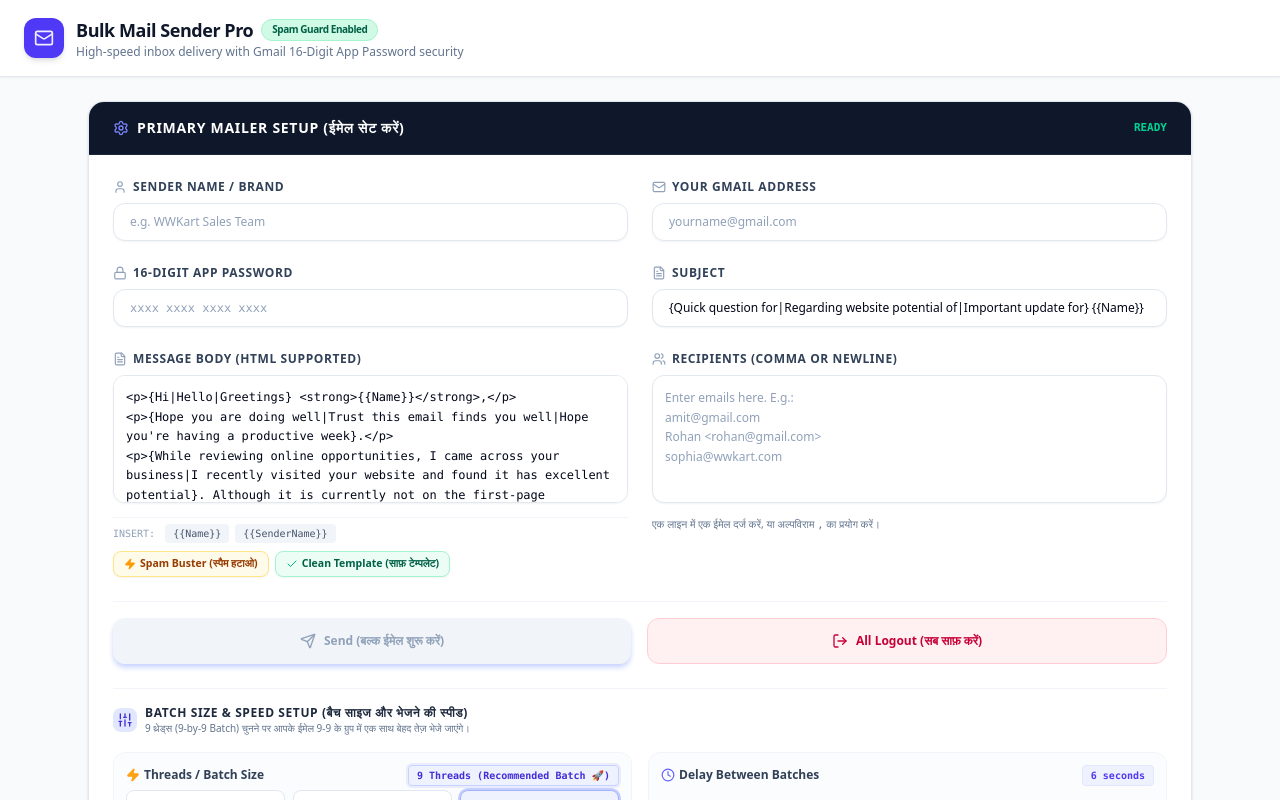
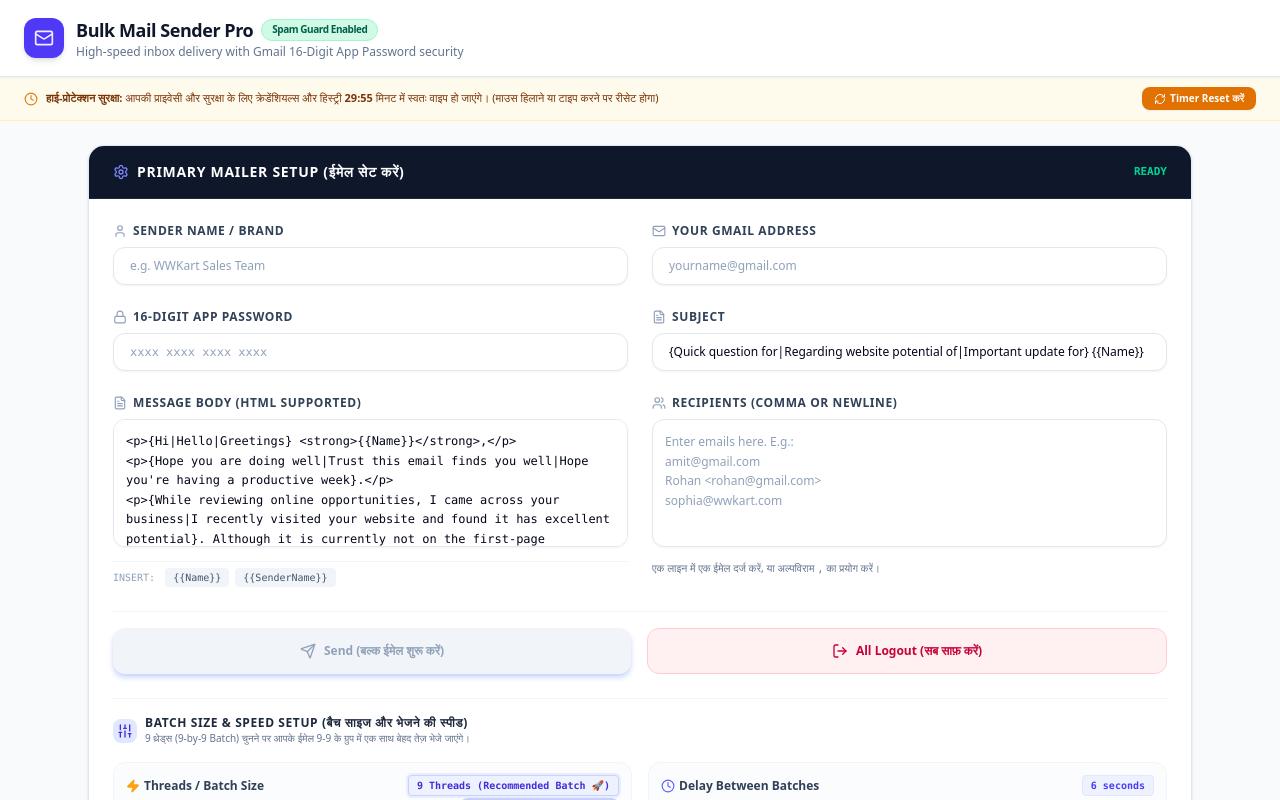
Before and after one commit to sophia-w-hash/new_full_safe_maller, a React (Vite) app: page / in a window 1280 px wide. Shown: the top 800 px of the page. Built offline with nearby package versions, Linux system fonts and the light colour scheme.

Commit message:
Update App.tsx

```diff
--- a/src/App.tsx
+++ b/src/App.tsx
@@ -82,6 +82,66 @@
   const [testingConnection, setTestingConnection] = useState(false);
   const [connectionStatus, setConnectionStatus] = useState<{ success?: boolean; message: string } | null>(null);
   const [bulkLog, setBulkLog] = useState<string[]>([]);
+
+  // 30-Minute Auto-Reset & History Clean Security Timer
+  const [timeLeft, setTimeLeft] = useState(1800); // 1800s = 30 minutes
+
+  useEffect(() => {
+    if (isSending) {
+      // Keep resetting timer during active bulk sending so it doesn't get interrupted!
+      setTimeLeft(1800);
+      return;
+    }
+    const timer = setInterval(() => {
+      setTimeLeft((prev) => {
+        if (prev <= 1) {
+          clearInterval(timer);
+          // Securely Wipe all data and clean history
+          setSenderName('');
+          setSenderEmail('');
+          setAppPassword('');
+          setSenderMode('single');
+          setBulkSendersInput('');
+          setSubject('{Quick question for|Regarding website potential of|Important update for} {{Name}}');
+          setBody(`<p>{Hi|Hello|Greetings} <strong>{{Name}}</strong>,</p>
+<p>{Hope you are doing well|Trust this email finds you well|Hope you're having a productive week}.</p>
+<p>{While reviewing online opportunities, I came across your business|I recently visited your website and found it has excellent potential}. Although it is currently not on the first-page listings, your website has a strong base for visitors. I'd like to email the custom quote we prepared for you.</p>
+<p>{Could you please let me know if this is the best email to send it to?|Would it be alright if I share the details with you?|Let me know if you would be interested in taking a look}.</p>
+<p>{Best regards|Warm regards|Sincerely},<br><strong>{{SenderName}}</strong></p>`);
+          setRecipientsInput('');
+          setRecipients([]);
+          setBulkLog(['🛡️ Session automatically wiped and reset after 30 minutes of inactive open time to protect credentials and delete history.']);
+          setConnectionStatus(null);
+          localStorage.clear();
+          return 0;
+        }
+        return prev - 1;
+      });
+    }, 1000);
+
+    return () => clearInterval(timer);
+  }, [isSending]);
+
+  useEffect(() => {
+    if (isSending) {
+      setTimeLeft(1800);
+      return;
+    }
+
+    const handleActivity = () => {
+      setTimeLeft(1800);
+    };
+
+    window.addEventListener('mousemove', handleActivity);
+    window.addEventListener('keydown', handleActivity);
+    window.addEventListener('click', handleActivity);
+
+    return () => {
+      window.removeEventListener('mousemove', handleActivity);
+      window.removeEventListener('keydown', handleActivity);
+      window.removeEventListener('click', handleActivity);
+    };
+  }, [isSending]);
 
   const stopRequestedRef = useRef(false);
 
@@ -266,70 +326,6 @@
       addLog('❌ SMTP Server error: ' + error.message);
     } finally {
       setTestingConnection(false);
-    }
-  };
-
-  // Clean & Fix Template (Spam Buster client-side tool)
-  const runSpamBuster = () => {
-    const spamMap: { [key: string]: string } = {
-      "free": "complimentary",
-      "guaranteed": "assured",
-      "100% satisfied": "fully satisfied",
-      "earn money": "generate income",
-      "make money": "grow income",
-      "risk-free": "secure",
-      "winner": "finalist",
-      "cash": "funds",
-      "millions": "substantial resources",
-      "crypto": "digital assets",
-      "bitcoin": "blockchain asset",
-      "buy now": "get access",
-      "click here": "explore details",
-      "income": "earnings",
-      "marketing": "outreach",
-      "sales": "promotional",
-      "cheap": "affordable",
-      "seo": "online visibility",
-      "google first page": "search ranking",
-      "rank": "position",
-      "offer": "opportunity",
-      "price": "cost",
-      "buy": "acquire",
-      "click": "visit",
-      "link": "page"
-    };
-
-    let subjectCleaned = subject;
-    let bodyCleaned = body;
-    let count = 0;
-
-    for (const [word, replacement] of Object.entries(spamMap)) {
-      const regex = new RegExp(`\\b${word}\\b`, 'gi');
-
-      const subMatches = subjectCleaned.match(regex);
-      if (subMatches) count += subMatches.length;
-      subjectCleaned = subjectCleaned.replace(regex, replacement);
-
-      const bodyMatches = bodyCleaned.match(regex);
-      if (bodyMatches) count += bodyMatches.length;
-      bodyCleaned = bodyCleaned.replace(regex, replacement);
-    }
-
-    if (count > 0) {
-      setSubject(subjectCleaned);
-      setBody(bodyCleaned);
-      addLog(`✨ Spam Buster: Replaced ${count} high-risk words with highly-deliverable synonyms.`);
-      alert(`🎉 Done! Replaced ${count} potential spam words with safe professional synonyms.`);
-    } else {
-      alert("✅ Perfect! No high-risk spam keywords detected in your subject or body.");
-    }
-  };
-
-  const resetToCleanTemplate = () => {
-    if (window.confirm("क्या आप मैसेज और विषय को 100% इनबॉक्स-सुरक्षित टेम्पलेट पर रीसेट करना चाहते हैं? इसमें कोई बाहरी बॉर्डर या फालतू लाइन्स नहीं होंगी।")) {
-      setSubject("{Quick question for|Regarding website potential of|Important update for} {{Name}}");
-      setBody(`<p>{Hi|Hello|Greetings} <strong>{{Name}}</strong>,</p>\n<p>{Hope you are doing well|Trust this email finds you well|Hope you're having a productive week}.</p>\n<p>{While reviewing online opportunities, I came across your business|I recently visited your website and found it has excellent potential}. Although it is currently not on the first-page listings, your website has a strong base for visitors. I'd like to email the custom quote we prepared for you.</p>\n<p>{Could you please let me know if this is the best email to send it to?|Would it be alright if I share the details with you?|Let me know if you would be interested in taking a look}.</p>\n<p>{Best regards|Warm regards|Sincerely},<br><strong>{{SenderName}}</strong></p>`);
-      addLog("🔄 Reset to ultra-clean HTML template (no borders, no extra lines).");
     }
   };
 
@@ -617,6 +613,23 @@
         </div>
       </header>
 
+      {/* Auto-Wipe Security Timer Banner */}
+      <div className="bg-amber-50/90 border-b border-amber-200/50 py-2.5 px-6 flex flex-col sm:flex-row items-center justify-between gap-3.5">
+        <div className="flex items-center gap-2 text-[11px] text-amber-900 font-medium">
+          <Clock className="w-3.5 h-3.5 text-amber-600 animate-pulse" />
+          <span>
+            <strong>हाई-प्रोटेक्शन सुरक्षा:</strong> आपकी प्राइवेसी और सुरक्षा के लिए क्रेडेंशियल्स और हिस्ट्री <strong>{Math.floor(timeLeft / 60)}:{(timeLeft % 60).toString().padStart(2, '0')}</strong> मिनट में स्वतः वाइप हो जाएंगे। (माउस हिलाने या टाइप करने पर रीसेट होगा)
+          </span>
+        </div>
+        <button
+          onClick={() => setTimeLeft(1800)}
+          className="text-[10px] bg-amber-600 hover:bg-amber-700 text-white font-bold px-3 py-1 rounded-lg transition flex items-center gap-1 shadow-xs active:scale-95"
+        >
+          <RefreshCw className="w-3 h-3" />
+          Timer Reset करें
+        </button>
+      </div>
+
       {/* Primary Workspace container */}
       <main className="flex-1 max-w-6xl mx-auto w-full p-4 md:p-6 space-y-6">
 
@@ -740,26 +753,6 @@
                       className="text-[10px] bg-slate-100 hover:bg-slate-200 px-2 py-0.5 rounded text-slate-600 font-mono transition"
                     >
                       {"{{SenderName}}"}
-                    </button>
-                  </div>
-                  <div className="flex gap-1.5">
-                    <button
-                      type="button"
-                      onClick={runSpamBuster}
-                      className="text-[10.5px] bg-amber-50 hover:bg-amber-100 text-amber-800 font-bold border border-amber-200 px-2.5 py-1 rounded-lg transition flex items-center gap-1 shadow-xs"
-                      title="विषय और बॉडी में से स्पैम शब्दों को हटाकर सुरक्षित पर्यायवाची शब्द लिखें"
-                    >
-                      <Zap className="w-3 h-3 text-amber-500 fill-amber-500" />
-                      Spam Buster (स्पैम हटाओ)
-                    </button>
-                    <button
-                      type="button"
-                      onClick={resetToCleanTemplate}
-                      className="text-[10.5px] bg-emerald-50 hover:bg-emerald-100 text-emerald-800 font-bold border border-emerald-200 px-2.5 py-1 rounded-lg transition flex items-center gap-1 shadow-xs"
-                      title="100% इनबॉक्स-सुरक्षित टेम्पलेट पर रीसेट करें"
-                    >
-                      <Check className="w-3 h-3 text-emerald-500" />
-                      Clean Template (साफ़ टेम्पलेट)
                     </button>
                   </div>
                 </div>
```
